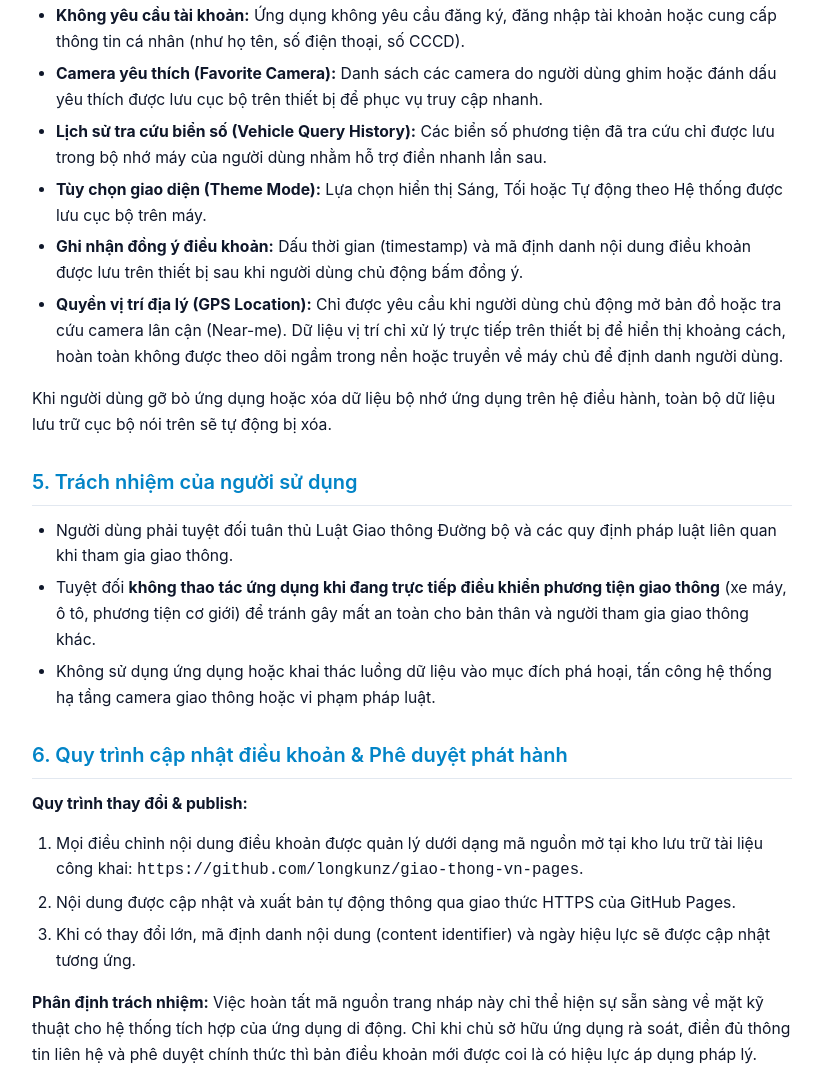
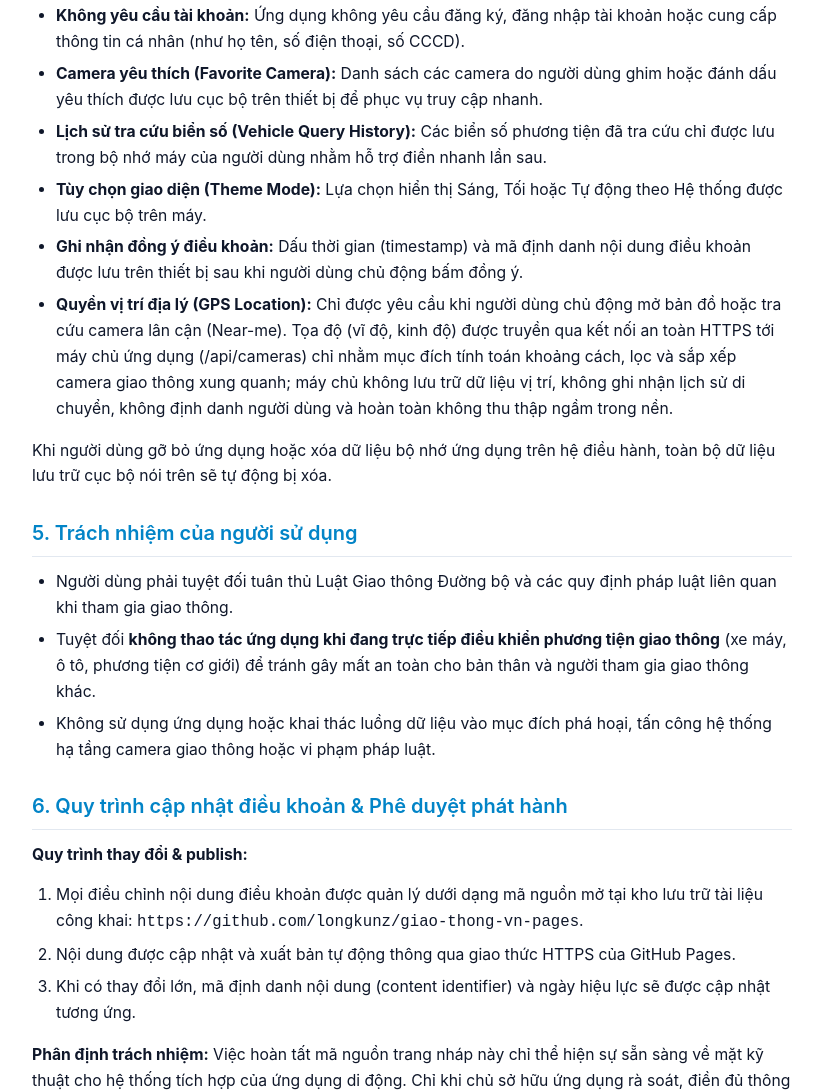
Before and after one commit to longkunz/giao-thong-vn-pages, a plain HTML site: page index.html in a window 1280 px wide. Shown: the part 1884-2976 px from the top of the page, without its empty margins (228-1049 px from the left). Drawn offline with Linux system fonts and the light colour scheme.

Commit message:
docs(legal): clarify location handling transmits coordinates to /api/cameras for spatial camera queries

```diff
--- a/index.html
+++ b/index.html
@@ -285,7 +285,7 @@
         <li><strong>Lịch sử tra cứu biển số (Vehicle Query History):</strong> Các biển số phương tiện đã tra cứu chỉ được lưu trong bộ nhớ máy của người dùng nhằm hỗ trợ điền nhanh lần sau.</li>
         <li><strong>Tùy chọn giao diện (Theme Mode):</strong> Lựa chọn hiển thị Sáng, Tối hoặc Tự động theo Hệ thống được lưu cục bộ trên máy.</li>
         <li><strong>Ghi nhận đồng ý điều khoản:</strong> Dấu thời gian (timestamp) và mã định danh nội dung điều khoản được lưu trên thiết bị sau khi người dùng chủ động bấm đồng ý.</li>
-        <li><strong>Quyền vị trí địa lý (GPS Location):</strong> Chỉ được yêu cầu khi người dùng chủ động mở bản đồ hoặc tra cứu camera lân cận (Near-me). Dữ liệu vị trí chỉ xử lý trực tiếp trên thiết bị để hiển thị khoảng cách, hoàn toàn không được theo dõi ngầm trong nền hoặc truyền về máy chủ để định danh người dùng.</li>
+        <li><strong>Quyền vị trí địa lý (GPS Location):</strong> Chỉ được yêu cầu khi người dùng chủ động mở bản đồ hoặc tra cứu camera lân cận (Near-me). Tọa độ (vĩ độ, kinh độ) được truyền qua kết nối an toàn HTTPS tới máy chủ ứng dụng (/api/cameras) chỉ nhằm mục đích tính toán khoảng cách, lọc và sắp xếp camera giao thông xung quanh; máy chủ không lưu trữ dữ liệu vị trí, không ghi nhận lịch sử di chuyển, không định danh người dùng và hoàn toàn không thu thập ngầm trong nền.</li>
       </ul>
       <p>
         Khi người dùng gỡ bỏ ứng dụng hoặc xóa dữ liệu bộ nhớ ứng dụng trên hệ điều hành, toàn bộ dữ liệu lưu trữ cục bộ nói trên sẽ tự động bị xóa.
```
Also changed, not shown: terms.html (+1 -1 lines).
